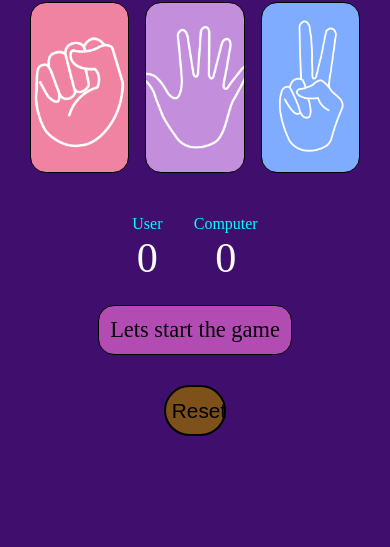
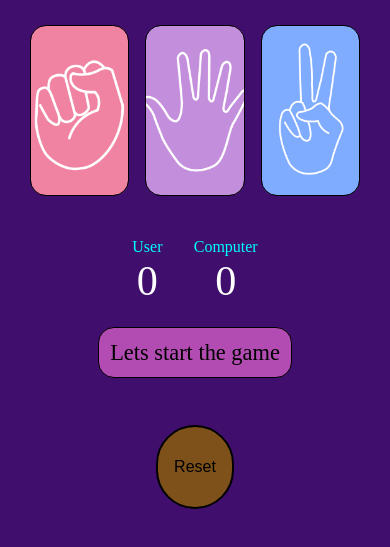
Before and after one commit to RitikRaj295/Stone-Paper-Scissor-Game, a plain HTML site: page index.html in a window 390 px wide. Shown: the part 83-630 px from the top of the page. Drawn offline with Linux system fonts and the light colour scheme.

Commit message:
styling updated

```diff
--- a/style.css
+++ b/style.css
@@ -1,5 +1,6 @@
 *{
     margin:0;
+    user-select: none;
 }
 body{
     background-color: hwb(271 6% 57%);
@@ -9,6 +10,8 @@ body{
     align-items: center;
     font-size: 1.5rem;
     user-select: none;
+    -webkit-user-select: none;
+    -ms-user-select: none;
 
 
 }
@@ -104,7 +107,7 @@ h1{
 }
 
 button{
-    height: 10vh;
+    height: 8vh;
     width: 25vw;
     font-size: 2rem;
     border: 2px solid black;
@@ -129,10 +132,12 @@ button{
     background-color: hwb(271 6% 57%);
     display: flex;
     flex-direction: column;
+    flex-wrap: nowrap;
     justify-content: center;
     align-items: center;
     font-size: 1.5rem;
     user-select: none;
+    margin-top:2.7vh;
 
 }
 .images{
@@ -221,9 +226,10 @@ button{
 }
 
 button{
-    height: 6vh;
-    width: 16vw;
-    font-size: 1.3rem;
+    margin-top: 2vh;
+    height: 10vh;
+    width: 20vw;
+    font-size: 1rem;
     border: 2px solid black;
     border-radius: 3rem;
     user-select: none;
```
